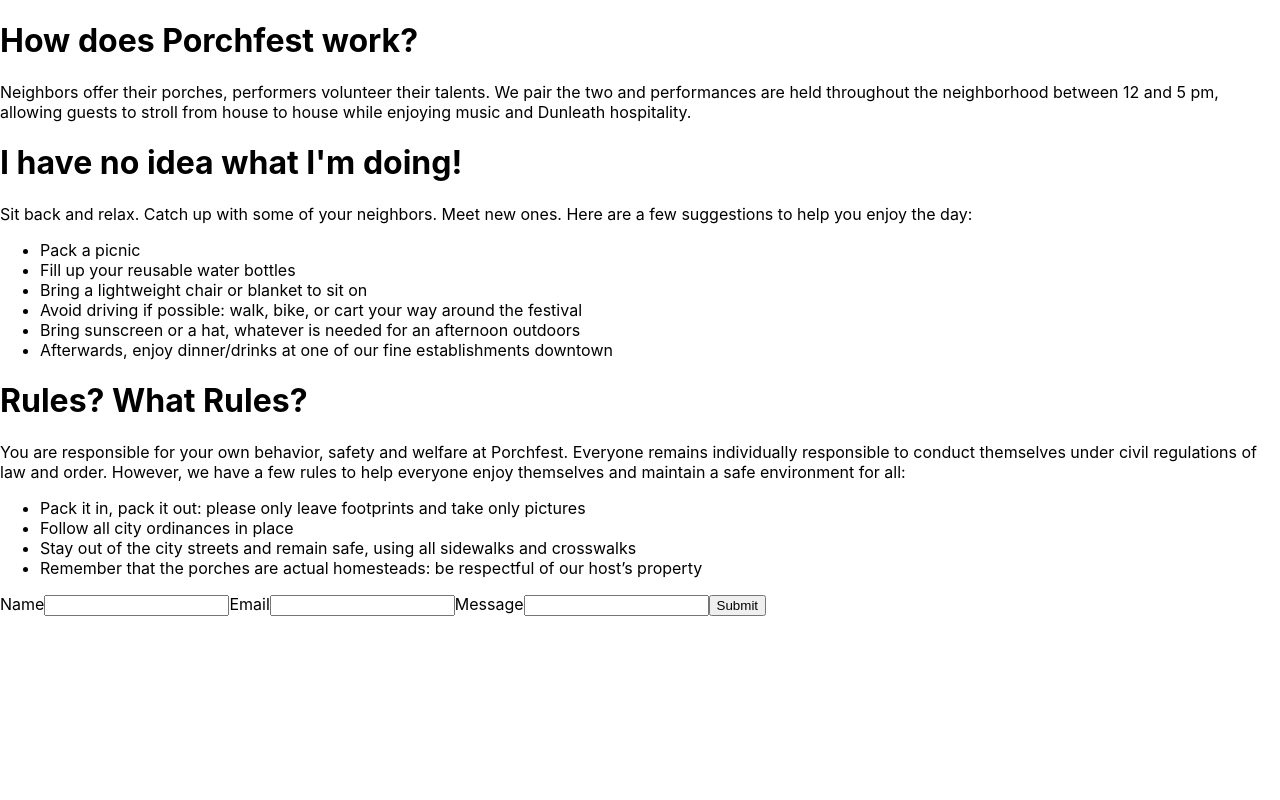
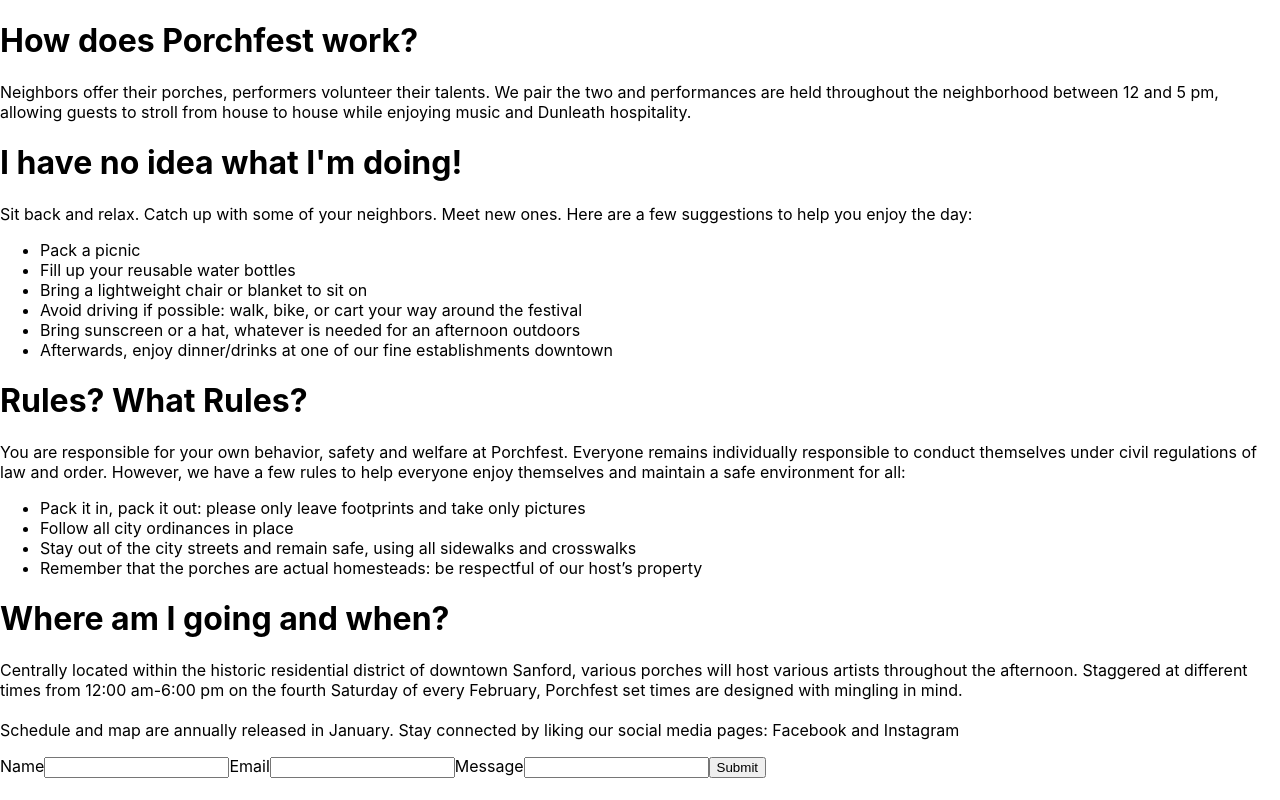
Before and after one commit to Blake-D/tacoma-porches, a Next.js app: page / in a window 1280 px wide. Built offline with nearby package versions, Linux system fonts and the light colour scheme.

Commit message:
added where/when section with links to social media

```diff
--- /dev/null
+++ b/components/WhereWhen.js
@@ -0,0 +1,13 @@
+function WhereWhen(){
+    return(
+        <div>
+            <h1>Where am I going and when?</h1>
+            <p>Centrally located within the historic residential district of downtown Sanford, various porches will host various artists throughout the afternoon. Staggered at different times from 12:00 am-6:00 pm on the fourth Saturday of every February, Porchfest set times are designed with mingling in mind.<br></br>
+            <br></br>
+            Schedule and map are annually released in January. Stay connected by liking our social media pages: <a href="https://www.facebook.com/SanfordPorchfest/" target="_blank">Facebook</a> and <a href="https://www.instagram.com/sanfordporchfest/" target="_blank">Instagram</a>
+            </p>
+        </div>
+    )
+}
+
+export default WhereWhen
--- a/pages/index.js
+++ b/pages/index.js
@@ -2,6 +2,7 @@ import { useState } from 'react'
 import WhatIs from '../components/WhatIs'
 import WhatDoIDo from '../components/WhatDoIDo'
 import Rules from '../components/Rules'
+import WhereWhen from '../components/WhereWhen'
 import styles from '../styles/Home.module.css'
 
 export default function Home() {
@@ -45,6 +46,7 @@ export default function Home() {
       <WhatIs />
       <WhatDoIDo />
       <Rules />
+      <WhereWhen />
 
       <div id="form">
         <form>
```
